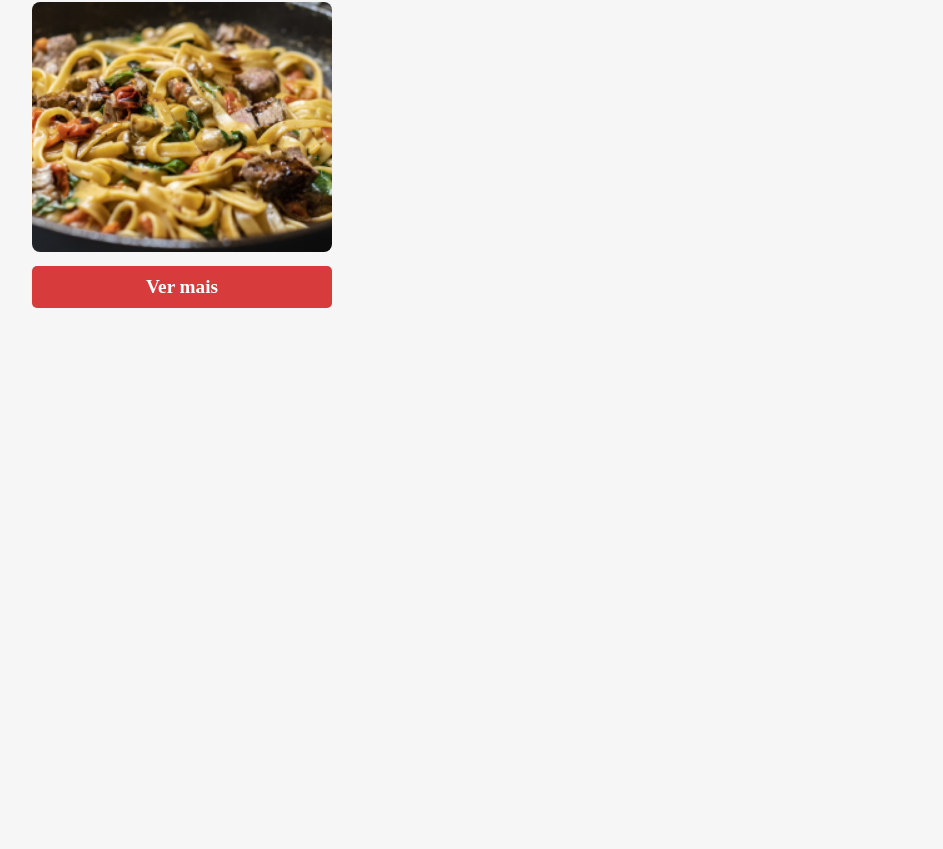
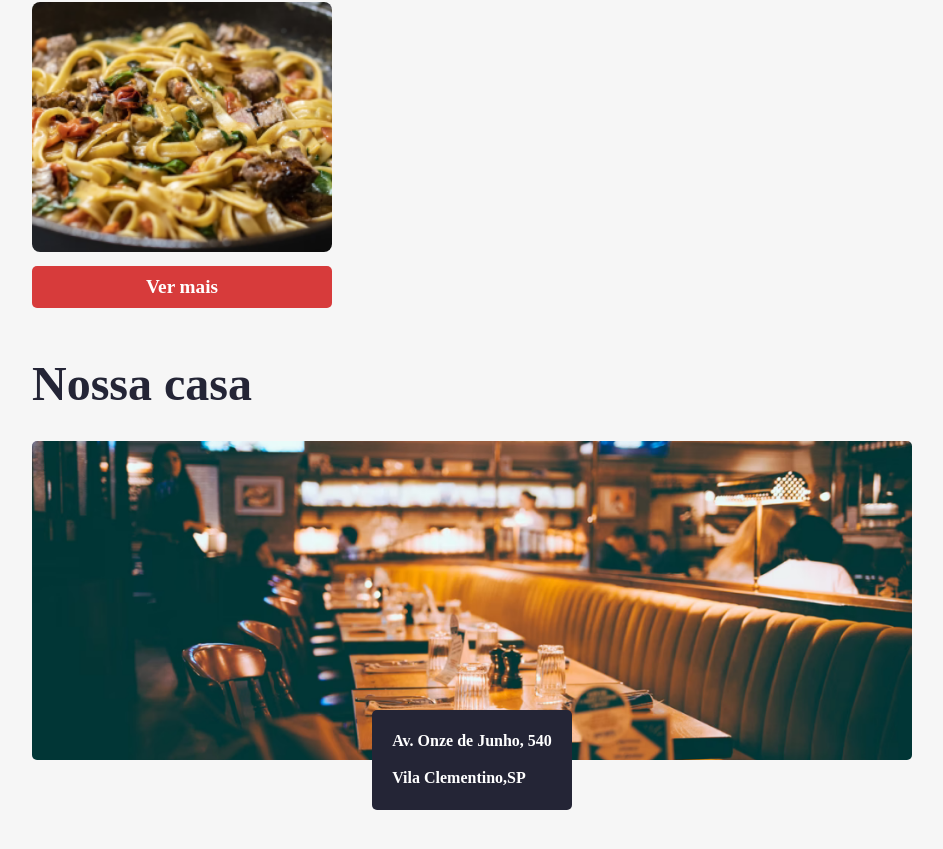
Before and after one commit to lucas648/Aluroni, a React (Create React App) app: page / in a window 1280 px wide. Shown: the part 922-1771 px from the top of the page, without its empty margins (168-1111 px from the left). Before the commit the page ends 1280 px from the top, so only its background shows below. Built offline with nearby package versions, Linux system fonts and the light colour scheme; a web font is replaced by a local one.

Commit message:
finalizando a tela de início

```diff
--- a/src/pages/inicio/index.tsx
+++ b/src/pages/inicio/index.tsx
@@ -1,6 +1,8 @@
 import cardapio from 'data/cardapio.json';
 import InicioStyles from './Inicio.module.scss';
 import temaStyles from 'styles/Tema.module.scss';
+
+import nossaCasa from 'assets/nossa_casa.png'
 
 export default function Inicio(){
   let pratosRecomendados = [...cardapio];
@@ -24,6 +26,13 @@ export default function Inicio(){
           ))
         }
       </div>
+      <h3 className={temaStyles.titulo}>Nossa casa</h3>
+      <div className={InicioStyles.nossaCasa}>
+        <img src={nossaCasa} alt="Lucaroni house"/>
+        <div className={InicioStyles.nossaCasa__endereco}>
+          Av. Onze de Junho, 540 <br/><br/> Vila Clementino,SP
+        </div>
+      </div>
     </section>
   );
 }
```
Also changed, not shown: src/assets/nossa_casa.png (added).
